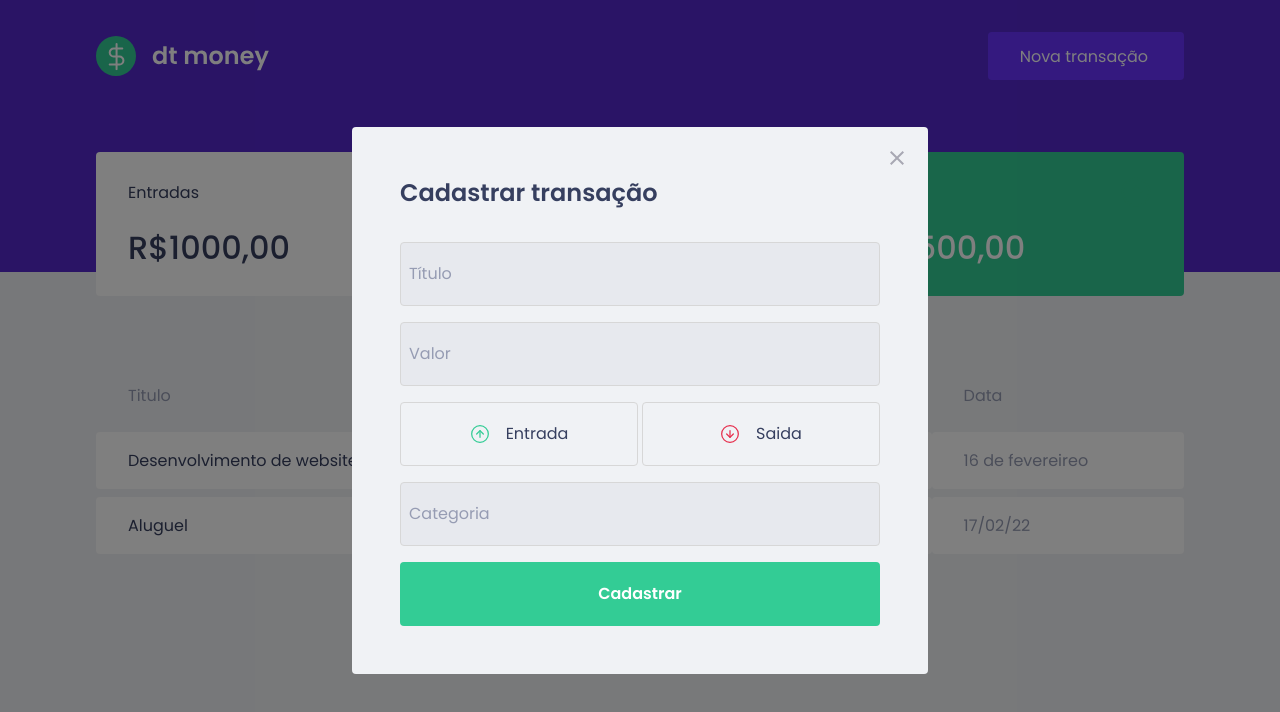
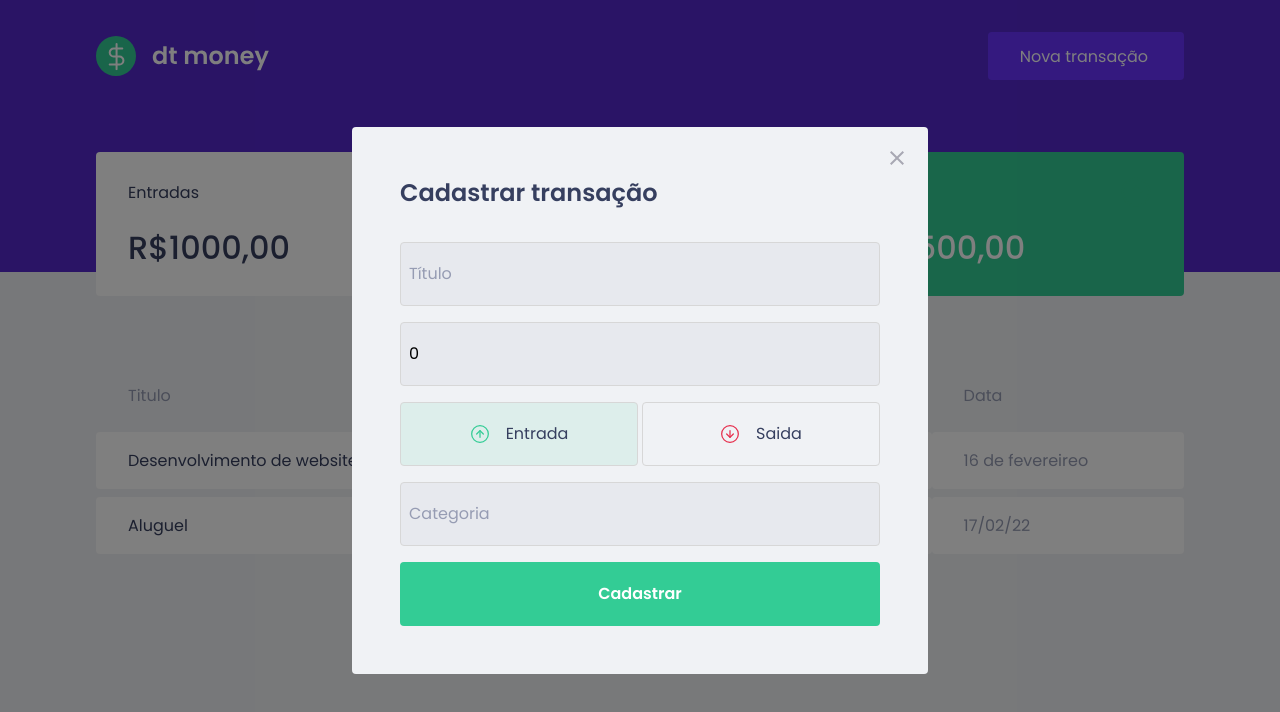
Before and after one commit to MikaelSantos1/IgniteModulo2-React, a React (Create React App) app: page / in a window 1280 px wide. Both pictures are taken after a click on the button "Nova transação". Shown: the top 712 px of the page. Built offline with nearby package versions, Linux system fonts and the light colour scheme; no server answers; what miragejs would draw is missing.

Commit message:
component :Modal

```diff
--- a/src/components/NewTransactionModal/index.tsx
+++ b/src/components/NewTransactionModal/index.tsx
@@ -3,13 +3,30 @@
 import closeImg from '../../assets/close.svg'
 import incomeImg from '../../assets/income.svg'
 import outcomeImg from '../../assets/outcome.svg'
-import { useState } from 'react'
+import { FormEvent, useState } from 'react'
+import { api } from '../../services/api'
 interface NewTransactionModalProps {
     isOpen: boolean;
     onRequestClose: () => void;
 }
+
+
 export function NewTransactionModal({ isOpen, onRequestClose }: NewTransactionModalProps) {
     const [type,setType]= useState('deposit')
+    const [title,setTitle]= useState('')
+    const [value,setValue]= useState(0)
+    const [category,setCategory]= useState('')
+
+    function handleCreateNewTransaction(event:FormEvent){
+
+        event.preventDefault()
+        const data={
+            title,
+            value,
+            category}
+
+            api.post('/transactions',data)
+    }
 
     return (
         <Modal
@@ -25,15 +42,19 @@
             >
                 <img src={closeImg} alt="fechar modal" />
             </button>
-            <Container>
+            <Container onSubmit={handleCreateNewTransaction}>
                 <h2>Cadastrar transação</h2>
                 <input
                     type="text"
                     placeholder='Título'
+                    value={title}
+                    onChange={event=>setTitle(event.target.value)}
                 />
                 <input
                     type="number"
                     placeholder='Valor'
+                    value={value}
+                    onChange={event=>setValue(Number(event.target.value))}
                 />
 
                 <TransactionTypeContainer>
@@ -41,6 +62,7 @@
                     type='button'
                     onClick={()=>{setType('deposit')}}
                     isActive={type==='deposit'}
+                    activeColor="green"
                     >
                         <img src={incomeImg} alt="entradas" />
                         <span>Entrada</span>
@@ -50,6 +72,7 @@
                     type='button'
                     onClick={()=>{setType('withdraw')}}
                     isActive={type==='withdraw'}
+                    activeColor="red"
                     >
                         <img src={outcomeImg} alt="saida" />
                         <span>Saida</span>
@@ -58,6 +81,8 @@
 
                 <input
                     type="text"
+                    value={category}
+                    onChange={event=>setCategory(event.target.value)}
                     placeholder='Categoria'
                 />
 
--- a/src/components/NewTransactionModal/styles.ts
+++ b/src/components/NewTransactionModal/styles.ts
@@ -1,5 +1,5 @@
 import styled from 'styled-components'
-import { darken}from 'polished'
+import { darken,transparentize}from 'polished'
 export const Container = styled.form`
 
     h2{
@@ -55,13 +55,21 @@
 `
 interface RadioxBoxProps{
     isActive:boolean;
+    activeColor:'green' | 'red';
 
+}
+const colors ={
+    green:'#33cc95',
+    red:'#E52E4D'
 }
 export const RadioBox = styled.button<RadioxBoxProps>`
         height:4rem;
         border:1px solid #d7d7d7;
         border-radius:0.25rem;
-        background:transparent;
+        background:${(props)=>props.isActive
+        ? transparentize(0.9,colors[props.activeColor])
+        :'transparent'};
+
         display:flex;
         align-items:center;
         justify-content:center;
--- a/src/index.tsx
+++ b/src/index.tsx
@@ -1,23 +1,23 @@
 import React from 'react';
 import ReactDOM from 'react-dom';
-import { createServer } from 'miragejs';
+import { createServer, Model } from 'miragejs';
 import {App} from './App';
 
 createServer({
+  models:{
+    transaction:Model,
+
+  },
   routes(){
     this.namespace='api';
 
     this.get('/transactions',()=>{
-      return [{
-        id:1,
-        transaction:'Transaction 1',
-        amount:400,
-        type:"deposit",
-        category:"food",
-        created_at: new Date()
-      }]
+      return this.schema.all('transaction')
     })
-
+   this.post('/transactions',(schema,request)=>{
+      const data= JSON.parse(request.requestBody)
+      return schema.create('transaction',data)
+    })
 
   }
 })
```
